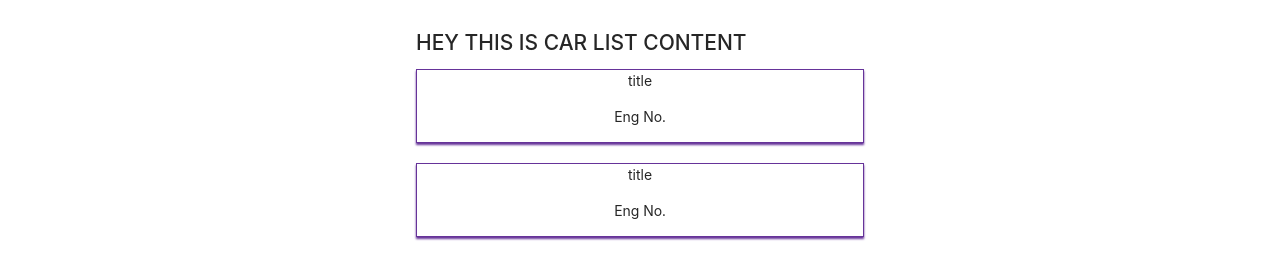
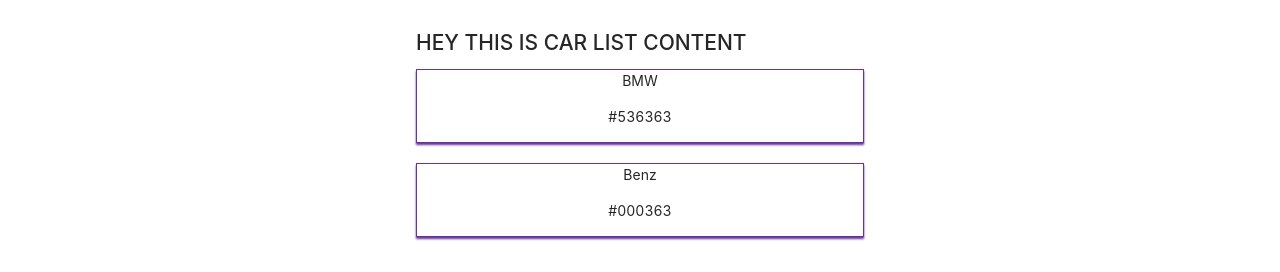
Before and after one commit to iddimsangi/react-concepts-prj, a React (Create React App) app: page / in a window 1280 px wide. Shown: the part 131-403 px from the top of the page. Built offline with nearby package versions, Linux system fonts and the light colour scheme.

Commit message:
render data from app component to carcard component via props

```diff
--- a/src/components/CarList/CarList.js
+++ b/src/components/CarList/CarList.js
@@ -1,11 +1,13 @@
 import React from 'react'
 import CardCar from './carCard/CardCar'
-function CarList() {
+function CarList(props) {
+    const carList = props.carsArray.map(carObj =>{
+        return <CardCar myCarObj={carObj} />
+    })
     return (
         <div style={{width:'40%', margin:'0 auto'}}>
             <h1 style={{textTransform:'uppercase'}}>hey this is car list content</h1>
-            <CardCar />
-            <CardCar />
+            {carList}
         </div>
     )
 }
--- a/src/components/CarList/carCard/CardCar.js
+++ b/src/components/CarList/carCard/CardCar.js
@@ -1,11 +1,12 @@
 import React from 'react'
 import './carCard.css'
 // import car_profile from '../../../Assets/car.jpg';
-function CardCar() {
+function CardCar(props) {
+  const{ carName, engNo} = props.myCarObj;
     return (
         <div className="card">
-          <p>title</p>
-          <p>Eng No.</p>
+          <p>{carName}</p>
+          <p>{engNo}</p>
         </div>
     )
 }
--- a/src/containers/App.js
+++ b/src/containers/App.js
@@ -3,6 +3,16 @@
 import CarList from '../components/CarList/CarList';
 const { Header, Content, Footer } = Layout;
 function App() {
+  const cars = [
+    {
+      carName:'BMW',
+      engNo:'#536363'
+    },
+    {
+      carName:'Benz',
+      engNo:'#000363'
+    }
+  ]
   return (
   <Layout className="layout">
     <Header style={{backgroundColor:'#ccc', position:'relative', paddingBottom:'6%'}}>
@@ -13,7 +23,7 @@
     </Header>
     <Content style={{ padding: '80px', height:'auto', backgroundColor:'white' }}>
       {/* <Add_car /> */}
-      <CarList />
+      <CarList carsArray={cars} />
     </Content>
     <Footer style={{ textAlign: 'center', color:'#f2f2f2', backgroundColor:'blue', padding:'100px' }}>Ant Design ©2021 Created by iddiMsangi</Footer>
   </Layout>
```
